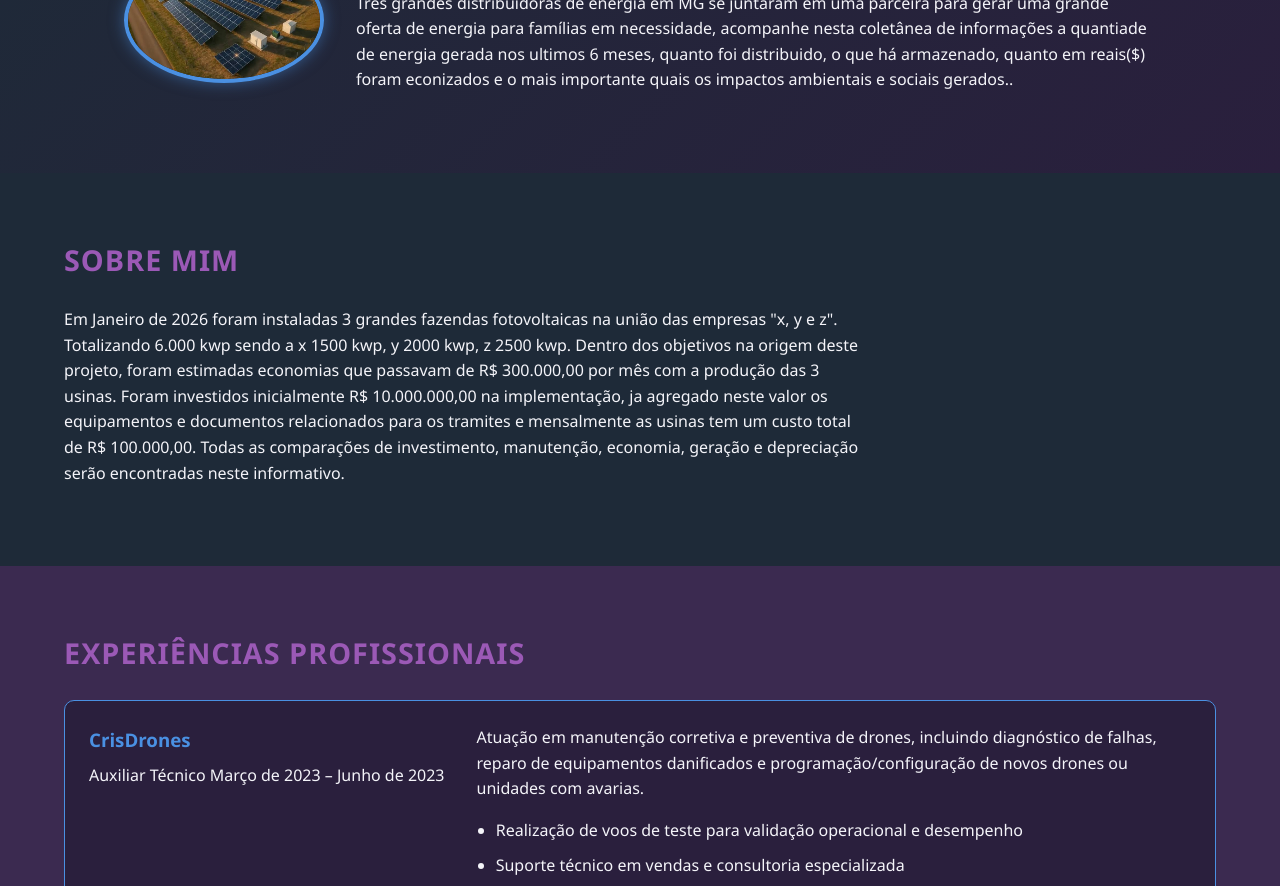
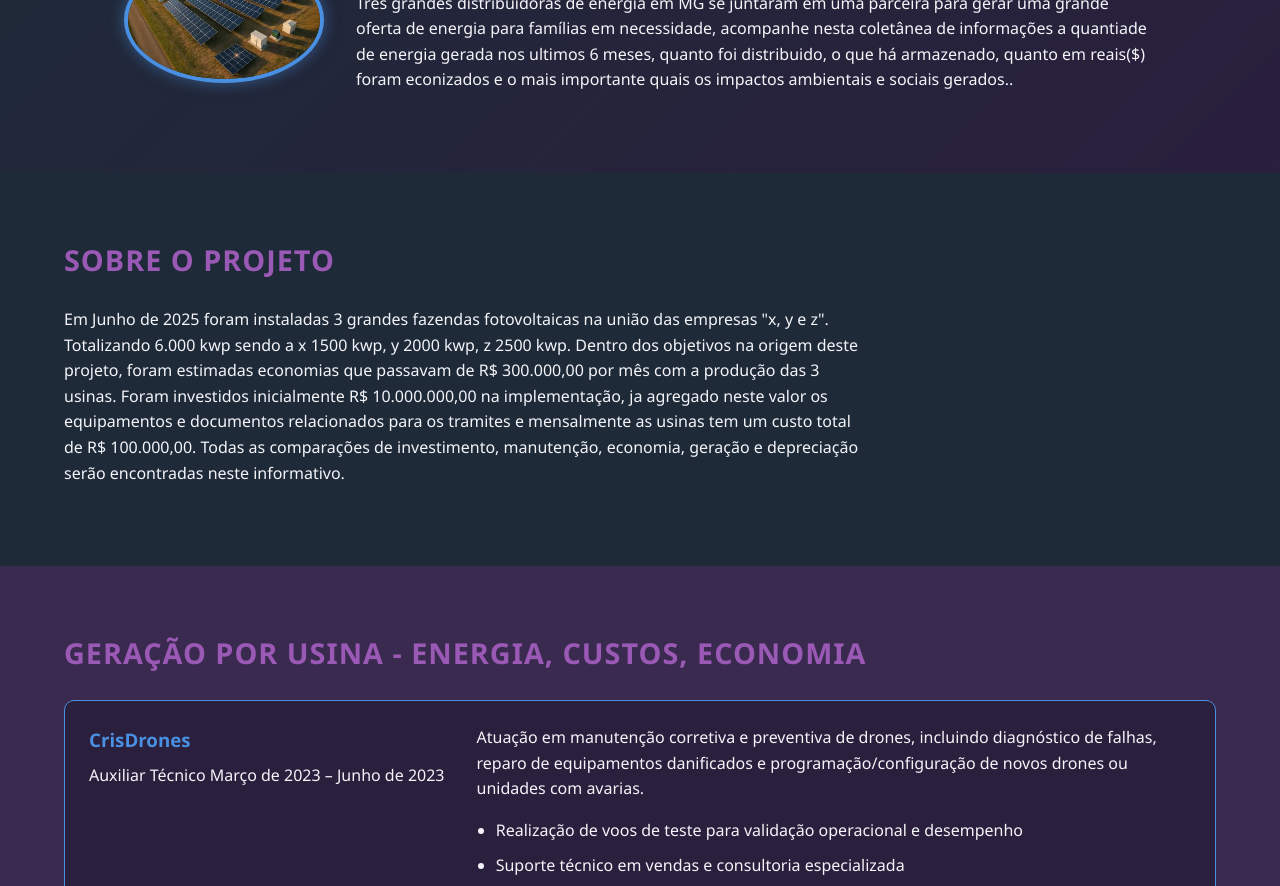
Before and after one commit to lucassilvasoares1302-max/ra-202451070789, a plain HTML site: page pw/trabalhos/trabalhoINDEX.html in a window 1280 px wide. Shown: the part 214-1100 px from the top of the page. Drawn offline with Linux system fonts and the light colour scheme; files that its build step writes are made by us from their sources; files whose address does not match are found by name.

Commit message:
Update trabalhoINDEX.html

```diff
--- a/pw/trabalhos/trabalhoINDEX.html
+++ b/pw/trabalhos/trabalhoINDEX.html
@@ -34,8 +34,8 @@
 
   <section id="sobre">
     <div class="container">
-      <h2>Sobre mim</h2>
-      <p>Em Janeiro de 2026 foram instaladas 3 grandes fazendas fotovoltaicas na união das empresas "x, y e z". Totalizando 6.000 kwp sendo a x 1500 kwp, y 2000 kwp, z 2500 kwp.
+      <h2>Sobre o Projeto</h2>
+      <p>Em Junho de 2025 foram instaladas 3 grandes fazendas fotovoltaicas na união das empresas "x, y e z". Totalizando 6.000 kwp sendo a x 1500 kwp, y 2000 kwp, z 2500 kwp.
       Dentro dos objetivos na origem deste projeto, foram estimadas economias que passavam de R$ 300.000,00 por mês com a produção das 3 usinas.
       Foram investidos inicialmente R$ 10.000.000,00 na implementação, ja agregado neste valor os equipamentos e documentos relacionados para os tramites e mensalmente as usinas tem um custo total de R$ 100.000,00.
       Todas as comparações de investimento, manutenção, economia, geração e depreciação serão encontradas neste informativo.</p>
@@ -44,7 +44,7 @@
 
   <section id="experiencias">
   <div class="container">
-    <h2>Experiências Profissionais</h2>
+    <h2>Geração por usina - Energia, custos, Economia </h2>
 
 
     <div class="experiencia-horizontal card">
```
